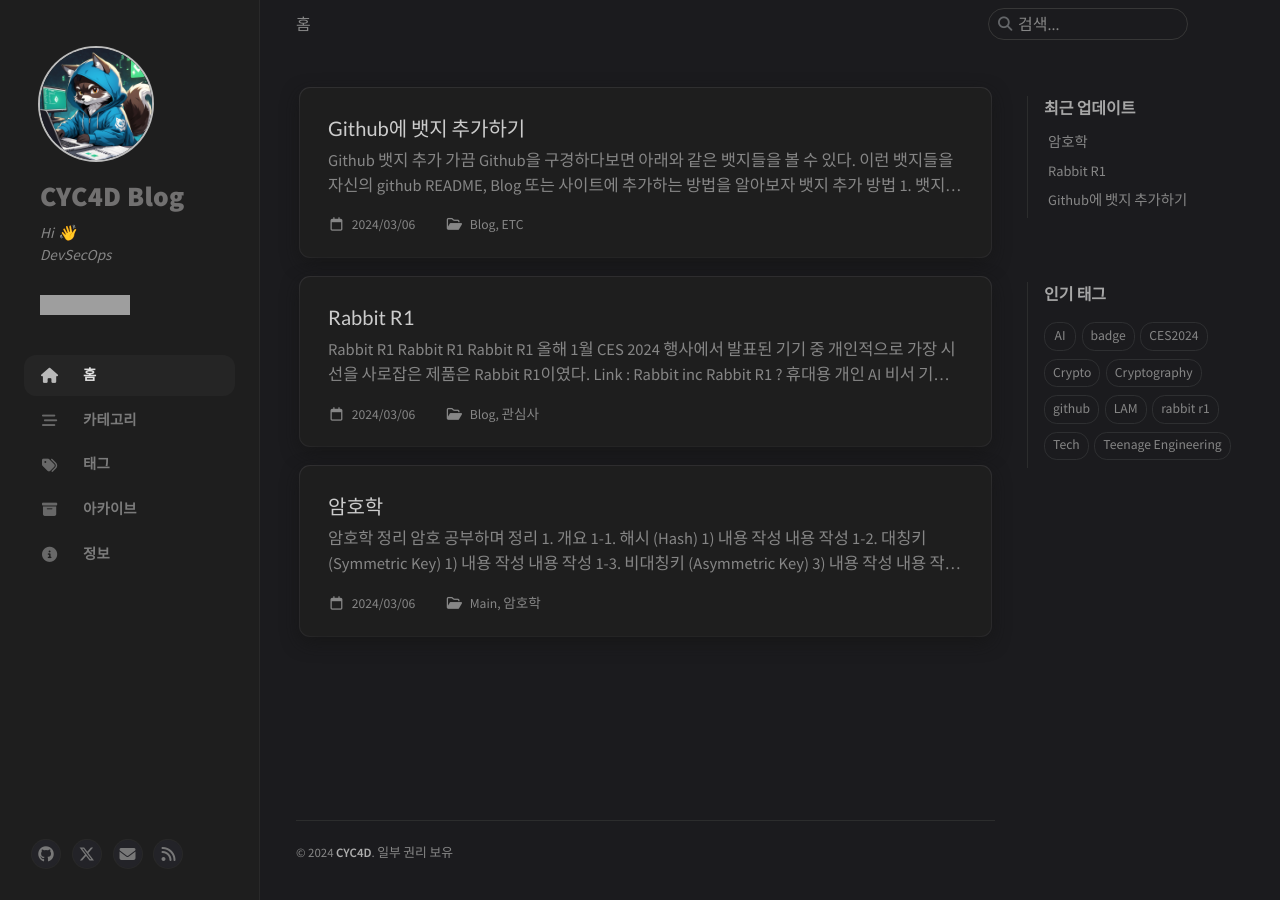
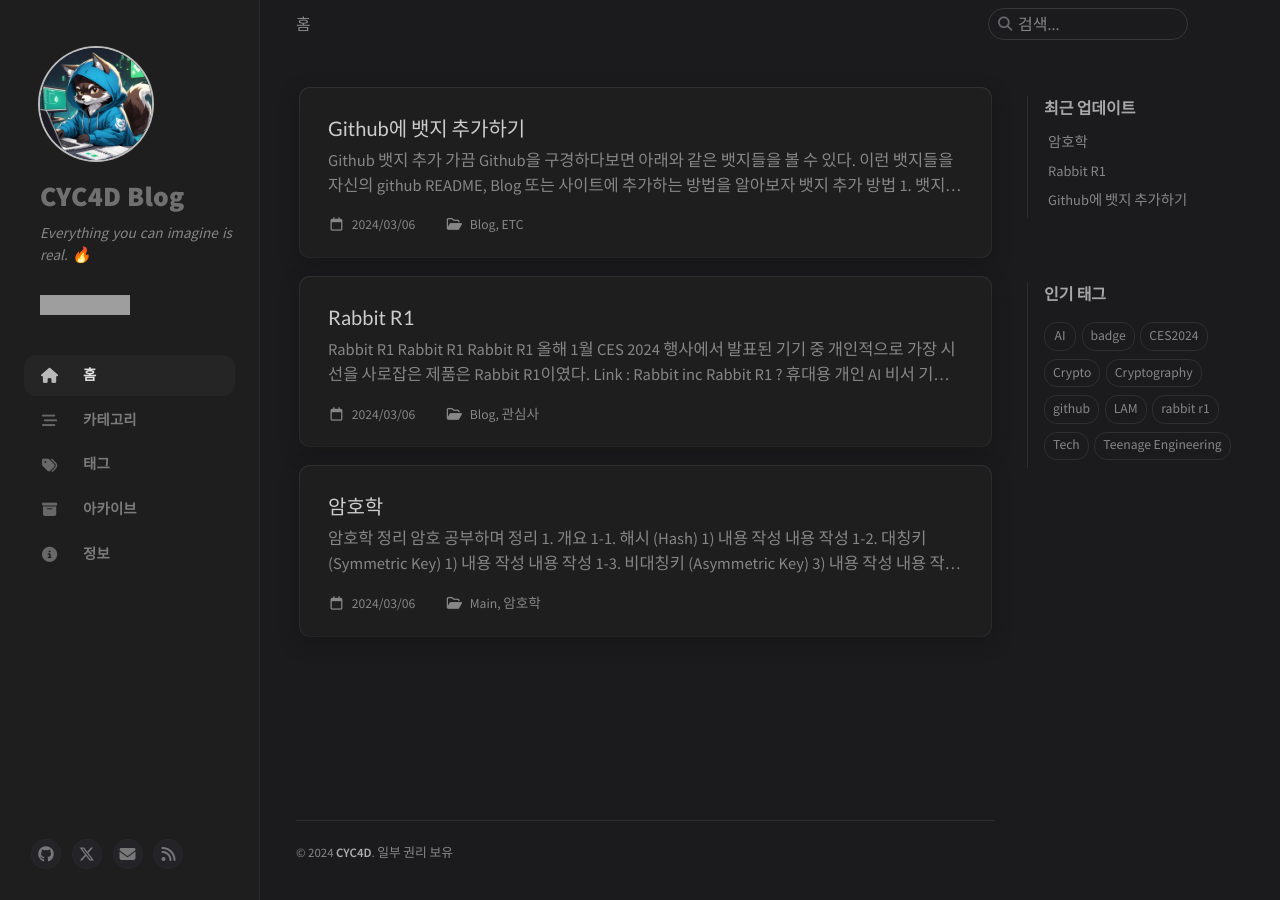
Before and after one commit to CYC4D/CYC4D.github.io, a Jekyll site: the page built from index.markdown, in a window 1280 px wide. Built offline with Jekyll 4.4.1, drawn with Linux system fonts in a browser that asks for light colours; cached includes are drawn as plain includes; comment, search, counter and statistics services are not loaded; some of the changed lines change nothing that is shown; grey boxes are pictures that could not be loaded.

Commit message:
Update _config.yml - discus 삭제

```diff
--- a/_config.yml
+++ b/_config.yml
@@ -16,7 +16,7 @@
 
 title: CYC4D Blog # the main title
 
-tagline: Hi 👋 <br> DevSecOps  # it will display as the sub-title
+tagline: Everything you can imagine is real. 🔥 # it will display as the sub-title
 
 description: >- # used by seo meta and the atom feed
   CYC4D
@@ -99,10 +99,10 @@
 
 comments:
   # Global switch for the post comment system. Keeping it empty means disabled.
-  provider: disqus # [disqus | utterances | giscus]
+  provider: # [disqus | utterances | giscus]
   # The provider options are as follows:
   disqus:
-    shortname: cyc4d # fill with the Disqus shortname. › https://help.disqus.com/en/articles/1717111-what-s-a-shortname
+    shortname: # fill with the Disqus shortname. › https://help.disqus.com/en/articles/1717111-what-s-a-shortname
   # utterances settings › https://utteranc.es/
   utterances:
     repo: # <gh-username>/<repo>
```
